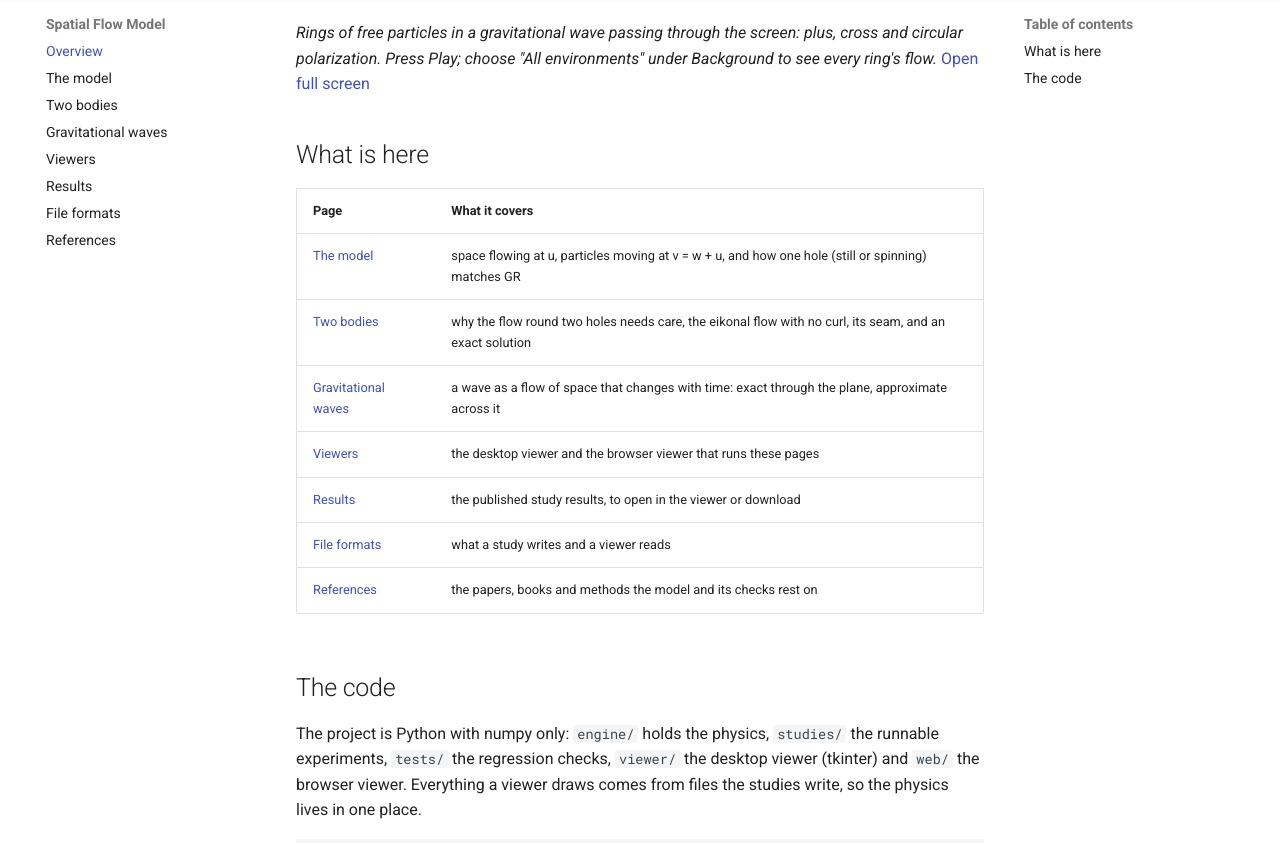
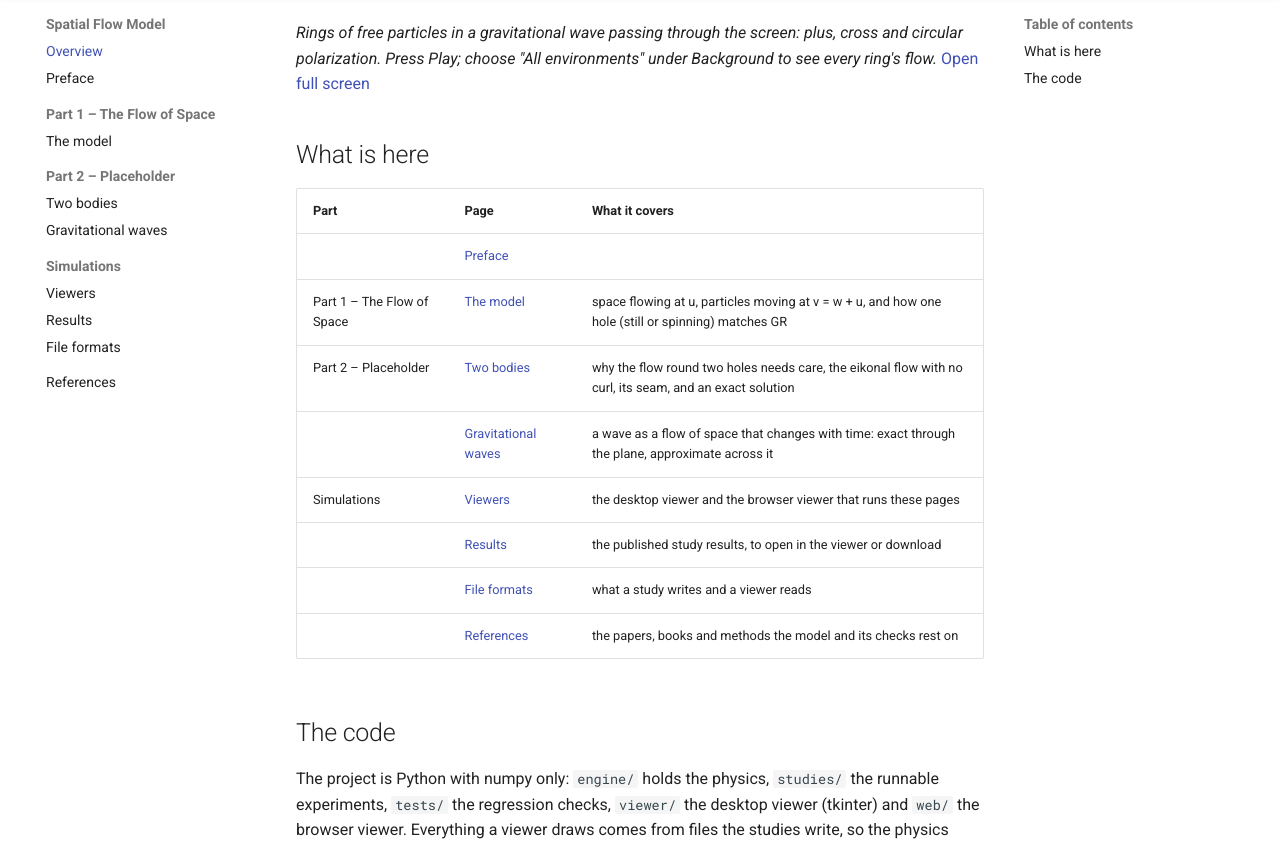
Before and after one commit to tomcrompton-oss/spatial-flow-model, an MkDocs documentation site: the page built from docs/index.md, in a window 1280 px wide and 900 px high, scrolled down 779 px, cut to the strip 57-900 px from the top of the window. Built offline with MkDocs 1.6.1 and Material for MkDocs 9.7.7, drawn with Linux system fonts in a browser that asks for light colours; comment, search, counter and statistics services are not loaded.

Commit message:
Website: menu in parts - Overview, Preface, Part 1 (The Flow of Space), Part 2 (two bodies, gravitational waves), Simulations (viewers, results, file formats), References
Co-Authored-By: Claude Opus 5.5 <noreply@anthropic.com>

```diff
--- a/docs/index.md
+++ b/docs/index.md
@@ -11,15 +11,16 @@ Press Play; choose "All environments" under Background to see every ring's flow.
 
 ## What is here
 
-| Page | What it covers |
-| --- | --- |
-| [The model](model.md) | space flowing at u, particles moving at v = w + u, and how one hole (still or spinning) matches GR |
-| [Two bodies](two-bodies.md) | why the flow round two holes needs care, the eikonal flow with no curl, its seam, and an exact solution |
-| [Gravitational waves](waves.md) | a wave as a flow of space that changes with time: exact through the plane, approximate across it |
-| [Viewers](viewers.md) | the desktop viewer and the browser viewer that runs these pages |
-| [Results](results.md) | the published study results, to open in the viewer or download |
-| [File formats](formats.md) | what a study writes and a viewer reads |
-| [References](references.md) | the papers, books and methods the model and its checks rest on |
+| Part | Page | What it covers |
+| --- | --- | --- |
+| | [Preface](preface.md) | |
+| Part 1 – The Flow of Space | [The model](model.md) | space flowing at u, particles moving at v = w + u, and how one hole (still or spinning) matches GR |
+| Part 2 – Placeholder | [Two bodies](two-bodies.md) | why the flow round two holes needs care, the eikonal flow with no curl, its seam, and an exact solution |
+| | [Gravitational waves](waves.md) | a wave as a flow of space that changes with time: exact through the plane, approximate across it |
+| Simulations | [Viewers](viewers.md) | the desktop viewer and the browser viewer that runs these pages |
+| | [Results](results.md) | the published study results, to open in the viewer or download |
+| | [File formats](formats.md) | what a study writes and a viewer reads |
+| | [References](references.md) | the papers, books and methods the model and its checks rest on |
 
 ## The code
 
--- a/mkdocs.yml
+++ b/mkdocs.yml
@@ -23,12 +23,16 @@ theme:
 
 nav:
   - Overview: index.md
-  - The model: model.md
-  - Two bodies: two-bodies.md
-  - Gravitational waves: waves.md
-  - Viewers: viewers.md
-  - Results: results.md
-  - File formats: formats.md
+  - Preface: preface.md
+  - Part 1 – The Flow of Space:
+      - The model: model.md
+  - Part 2 – Placeholder:
+      - Two bodies: two-bodies.md
+      - Gravitational waves: waves.md
+  - Simulations:
+      - Viewers: viewers.md
+      - Results: results.md
+      - File formats: formats.md
   - References: references.md
 
 markdown_extensions:
```
Also changed, not shown: docs/preface.md (added, +3 -0 lines).
